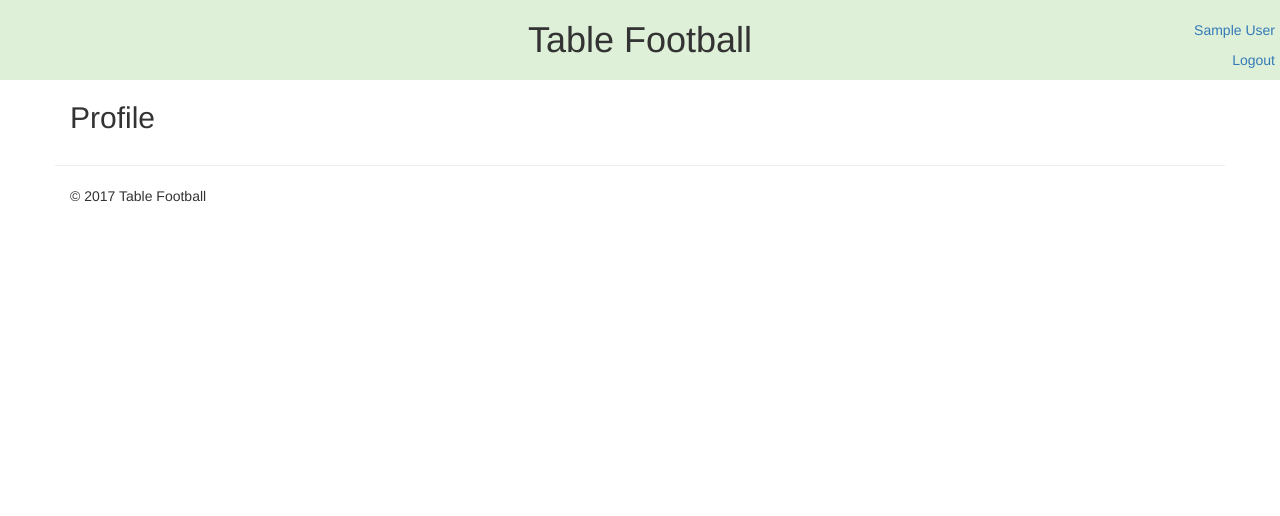
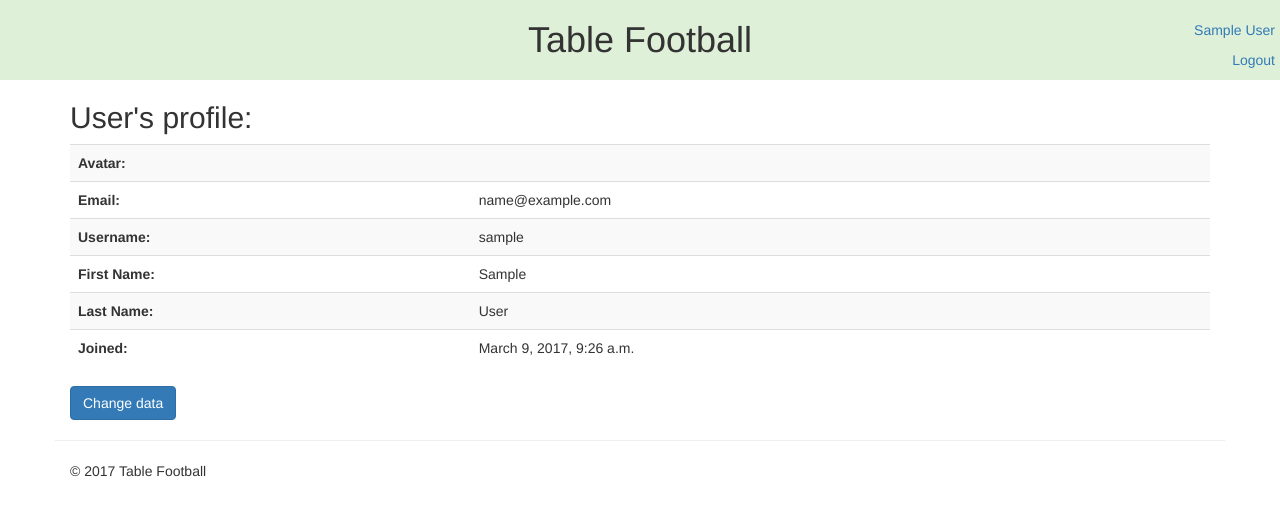
Before and after one commit to grydinywka/football, a Django app: page /users/cabinet/ in a window 1280 px wide. Shown: the top 516 px of the page. Run offline with Django 3.2, Linux system fonts and the light colour scheme; the visitor is signed in with stand-in values (Sample User, id 1); some libraries are stand-ins or nearby versions.

Commit message:
create cabinet of user

```diff
--- a/football/urls.py
+++ b/football/urls.py
@@ -22,7 +22,7 @@ from django.core.urlresolvers import reverse_lazy
 
 from django.views.generic.base import RedirectView
 from django.views.generic import TemplateView
-from users_app.views import CabinetView
+from users_app.views import CabinetView, UserUpdateView
 from football_app.views import TournamentView
 
 from registration.backends.simple.views import RegistrationView
@@ -35,6 +35,7 @@ urlpatterns = [
     # User Related urls
     url(r'^users/auth/$', TemplateView.as_view(template_name='users_app/authpage.html'), name='authpage'),
     url(r'^users/cabinet/$', CabinetView.as_view(), name='cabinet'),
+    url(r'^users/cabinet/(?P<uid>\d+)/edit$', UserUpdateView.as_view(), name='user_update'),
     url(r'^users/logout/$', auth_views.logout, kwargs={'next_page':'authpage'}, name='auth_logout'),
     url(r'^users/register/$', RegistrationView.as_view(form_class=RegistrationFormUniqueEmail), name='registration_register'),
     url(r'^register/complete/$', RedirectView.as_view(pattern_name='cabinet'), name='registration_complete'),
--- a/users_app/templates/users_app/cabinet.html
+++ b/users_app/templates/users_app/cabinet.html
@@ -1,7 +1,63 @@
 {% extends 'football_app/base.html' %}
 
 {% load static from staticfiles %}
+{% load static %}
 
-{% block meta_title %} - Own cabinet{% endblock meta_title %}
+{% block meta_title %} - {{ user.get_full_name|default:user.username }}{% endblock meta_title %}
 
-{% block title %} Profile {% endblock title %}
+{% block title %} User's profile: {% endblock title %}
+
+{% block content %}
+<table class="table table-striped">
+
+    <tr>
+        <th>Avatar:</th>
+        <td>
+            {% if user.avatarprofile.avatar %}
+            {% get_media_prefix as MEDIA_PREFIX %}
+            <img src="{{ MEDIA_PREFIX }}{{ user.avatarprofile.avatar }}" alt="Avatar" height="42"
+                                 width="42" />
+            {% endif %}
+        </td>
+    </tr>
+
+
+    <tr>
+        <th>Email:</th>
+        <td>{{ user.email }}</td>
+    </tr>
+
+
+
+    <tr>
+        <th>Username:</th>
+        <td>{{ user.username }}</td>
+    </tr>
+
+
+
+    <tr>
+        <th>First Name:</th>
+        <td>{{ user.first_name }}</td>
+    </tr>
+
+
+
+    <tr>
+        <th>Last Name:</th>
+        <td>{{ user.last_name }}</td>
+    </tr>
+
+
+
+    <tr>
+        <th>Joined:</th>
+        <td>{% if user.date_joined %}{{ user.date_joined }}{% endif %}</td>
+    </tr>
+
+</table>
+
+<div>
+    <a class="btn btn-primary" href="{% url 'user_update' user.id %}">Change data</a>
+</div>
+{% endblock content %}
--- a/users_app/views.py
+++ b/users_app/views.py
@@ -5,6 +5,11 @@ from django.http import HttpResponseRedirect
 from django.contrib import messages
 from django.views.generic import TemplateView
 from django.contrib.auth.mixins import LoginRequiredMixin
+from django.views.generic import ListView, UpdateView
+from django.views.generic.edit import FormView
+from django.contrib.auth.models import User
+from users_app.models import AvatarProfile
+from users_app.forms import UserForm
 
 
 class LoginRequiredMixinCustom(LoginRequiredMixin):
@@ -19,3 +24,45 @@ class CabinetView(LoginRequiredMixinCustom, TemplateView):
     def get(self, request, *args, **kwargs):
         context = self.get_context_data(**kwargs)
         return self.render_to_response(context)
+
+
+class UserUpdateView(LoginRequiredMixinCustom, UpdateView):
+    model = User
+    template_name = "users_app/user_update.html"
+    pk_url_kwarg = 'uid'
+    success_url = '/users/cabinet/'
+    # form_class = UserForm
+
+    fields = ['email', 'username', 'first_name', 'last_name',]
+
+    # def form_valid(self, form):
+    #     #save cleaned post data
+    #     email = form.cleaned_data.get('email')
+    #     user = User.objects.filter(email=email)
+    #     if len(user) == 1 and user[0] != self.request.user:
+    #         form.ValidationError(_(u"Other group has the same title!3"))
+    #
+    #     return super(UserUpdateView, self).form_valid(form)
+
+    def post(self, request, *args, **kwargs):
+        if request.POST.get('cancel_button'):
+            return HttpResponseRedirect(reverse('cabinet'))
+        if request.POST.get('email'):
+            email = request.POST.get('email')
+            user = User.objects.filter(email=email)
+            if len(user) == 1 and user[0] != request.user:
+                messages.error(request, "Some user already has typed email!")
+                return HttpResponseRedirect(reverse('user_update', kwargs={'uid':request.user.id}))
+        if request.POST.getlist('clear_avatar'):
+            avatarprofile = AvatarProfile.objects.get(user=request.user)
+            avatarprofile.delete()
+        if request.FILES.get('avatar'):
+            avatar = request.FILES.get('avatar')
+            try:
+                avatarprofile = AvatarProfile.objects.get(user=request.user)
+            except AvatarProfile.DoesNotExist:
+                AvatarProfile.objects.create(user=request.user, avatar=avatar)
+            else:
+                avatarprofile.avatar = avatar
+                avatarprofile.save()
+        return super(UserUpdateView, self).post(request, *args, **kwargs)
```
Also changed, not shown: users_app/forms.py (added, +15 -0 lines), users_app/templates/users_app/user_update.html (added, +33 -0 lines).
